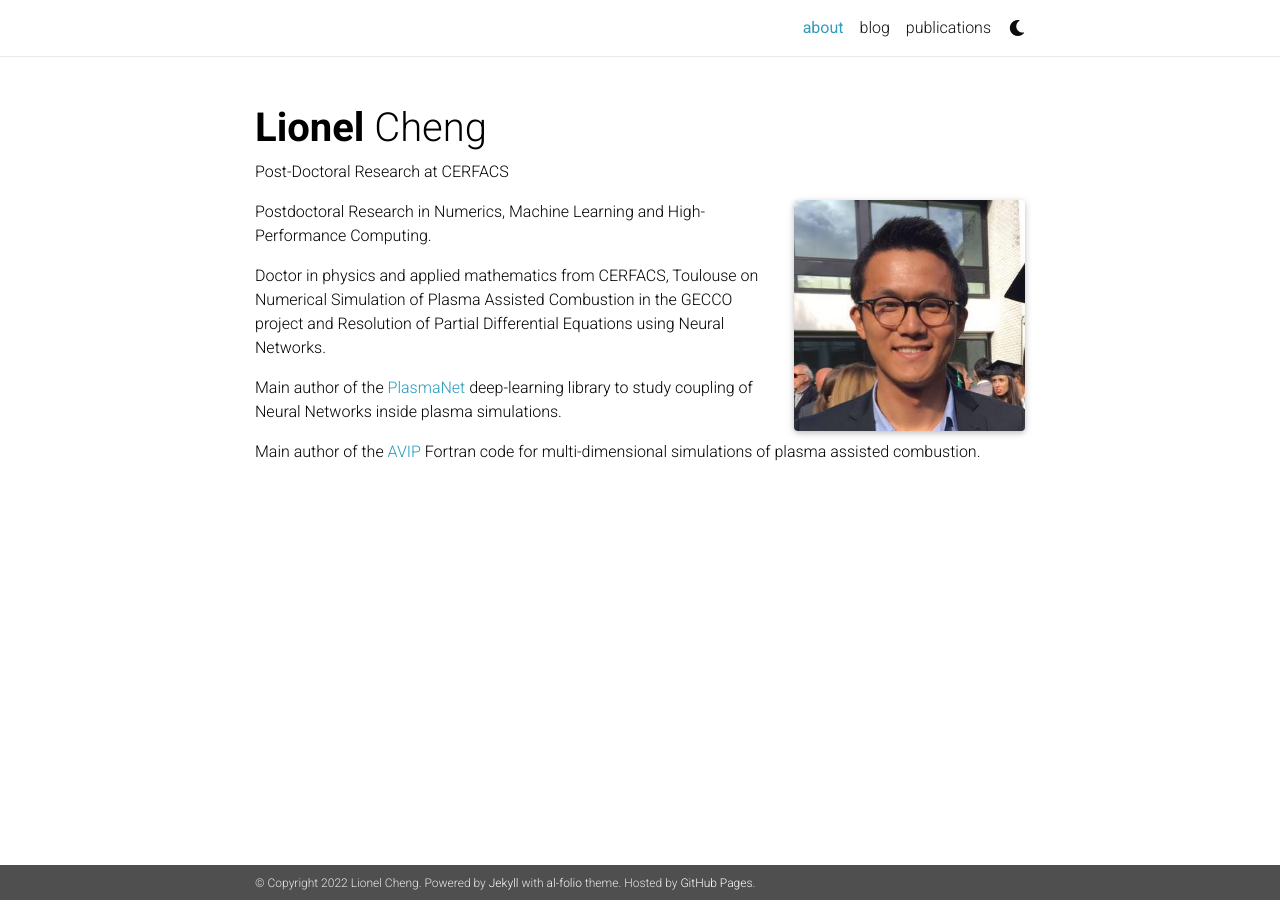
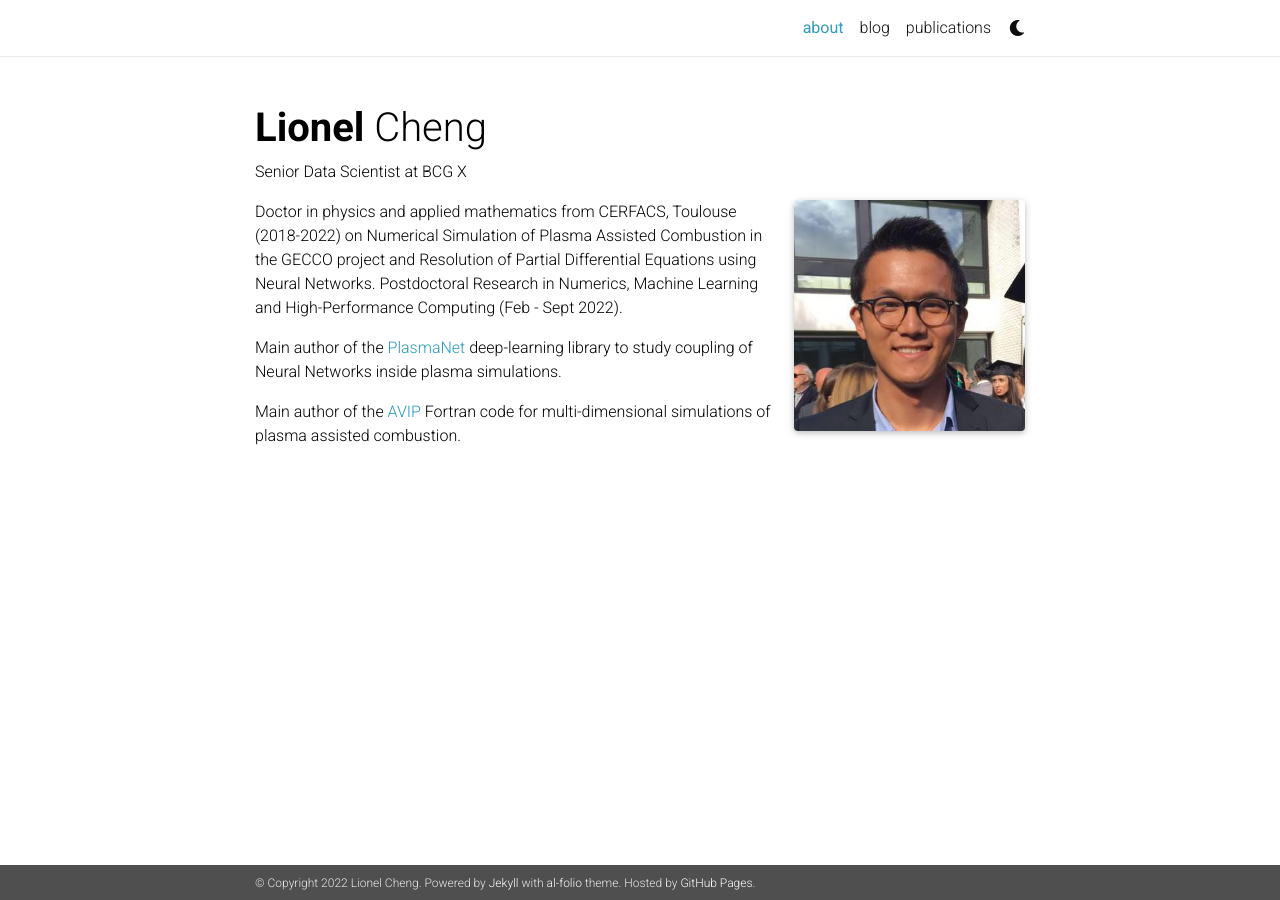
Before and after one commit to lionelchg/lionelchg.github.io, a Jekyll site: the page built from _pages/about.md, in a window 1280 px wide. Built offline with Jekyll 4.4.1, drawn with Linux system fonts in a browser that asks for light colours; nearby versions of some CDN libraries; comment, search, counter and statistics services are not loaded; a style sheet for code colours, icons or effects is not loaded.

Commit message:
Update introduction page

```diff
--- a/_pages/about.md
+++ b/_pages/about.md
@@ -2,7 +2,7 @@
 layout: about
 title: about
 permalink: /
-description: Post-Doctoral Research at CERFACS
+description: Senior Data Scientist at BCG X
 
 profile:
   align: right
@@ -13,9 +13,7 @@ selected_papers: false # includes a list of papers marked as "selected={true}"
 social: false  # includes social icons at the bottom of the page
 ---
 
-Postdoctoral Research in Numerics, Machine Learning and High-Performance Computing.
-
-Doctor in physics and applied mathematics from CERFACS, Toulouse on Numerical Simulation of Plasma Assisted Combustion in the GECCO project and Resolution of Partial Differential Equations using Neural Networks.
+Doctor in physics and applied mathematics from CERFACS, Toulouse (2018-2022) on Numerical Simulation of Plasma Assisted Combustion in the GECCO project and Resolution of Partial Differential Equations using Neural Networks. Postdoctoral Research in Numerics, Machine Learning and High-Performance Computing (Feb - Sept 2022).
 
 Main author of the [PlasmaNet](https://gitlab.com/cerfacs/plasmanet) deep-learning library to study coupling of Neural Networks inside plasma simulations.
 
```
Also changed, not shown: 2 other files.
